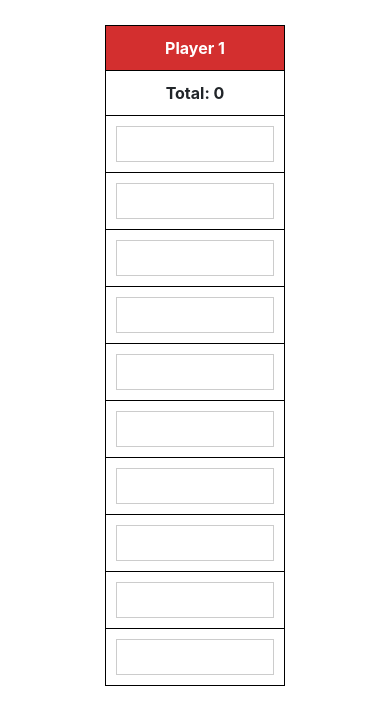
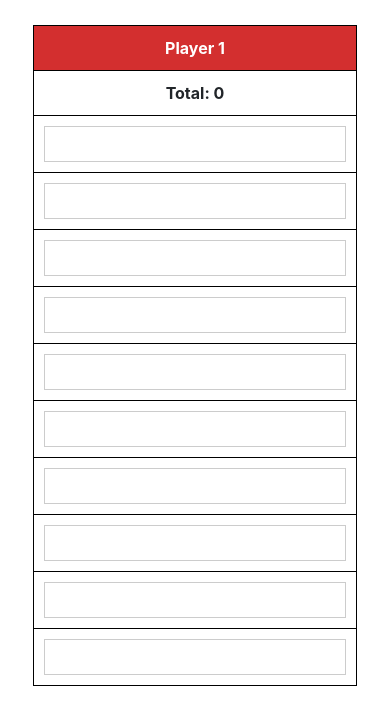
Before and after one commit to Tyler-Yates/games-box, a Python web app: template application/templates/scorekeeper/game.html in a window 390 px wide. Shown: the part 56-781 px from the top of the page. Run offline with Jinja, Linux system fonts and the light colour scheme; the template is opened without the code that fills it: most values are stand-ins (such as "Sample title", 1, 10 or a date in 2020).

Commit message:
Better use of space on mobile

```diff
--- a/application/static/scorekeeper/game.css
+++ b/application/static/scorekeeper/game.css
@@ -17,6 +17,7 @@ th, td {
     border: 1px solid black;
     padding: 10px;
     text-align: center;
+    min-width: 80px;
 }
 
 thead {
@@ -42,3 +43,11 @@ button {
     display: block;
     margin: 10px auto;
 }
+
+/* Responsive styling for mobile devices */
+@media (max-width: 768px) { /* Adjust the max-width value as needed for your layout */
+    table {
+        width: 90%; /* 90% width on mobile devices */
+        margin: 0 auto; /* Center the table horizontally */
+    }
+}
```
